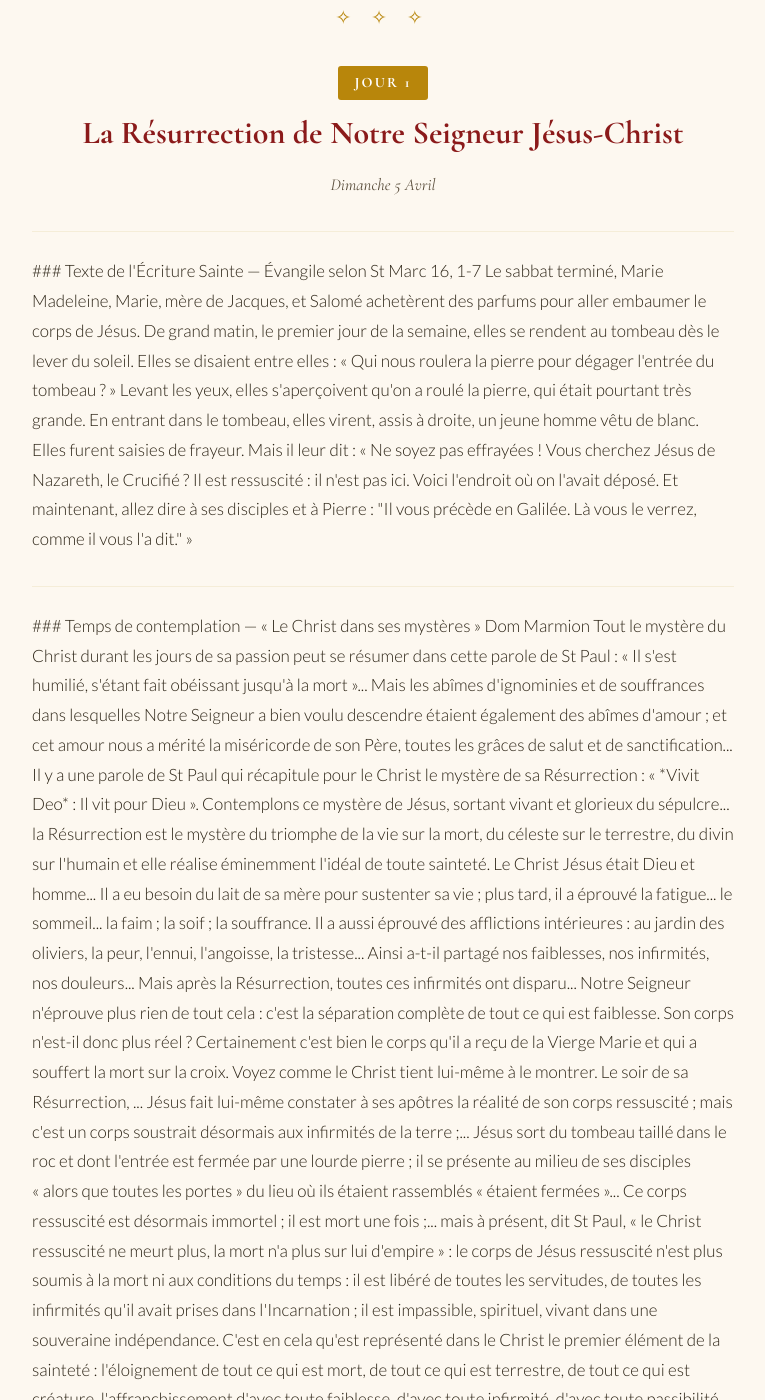
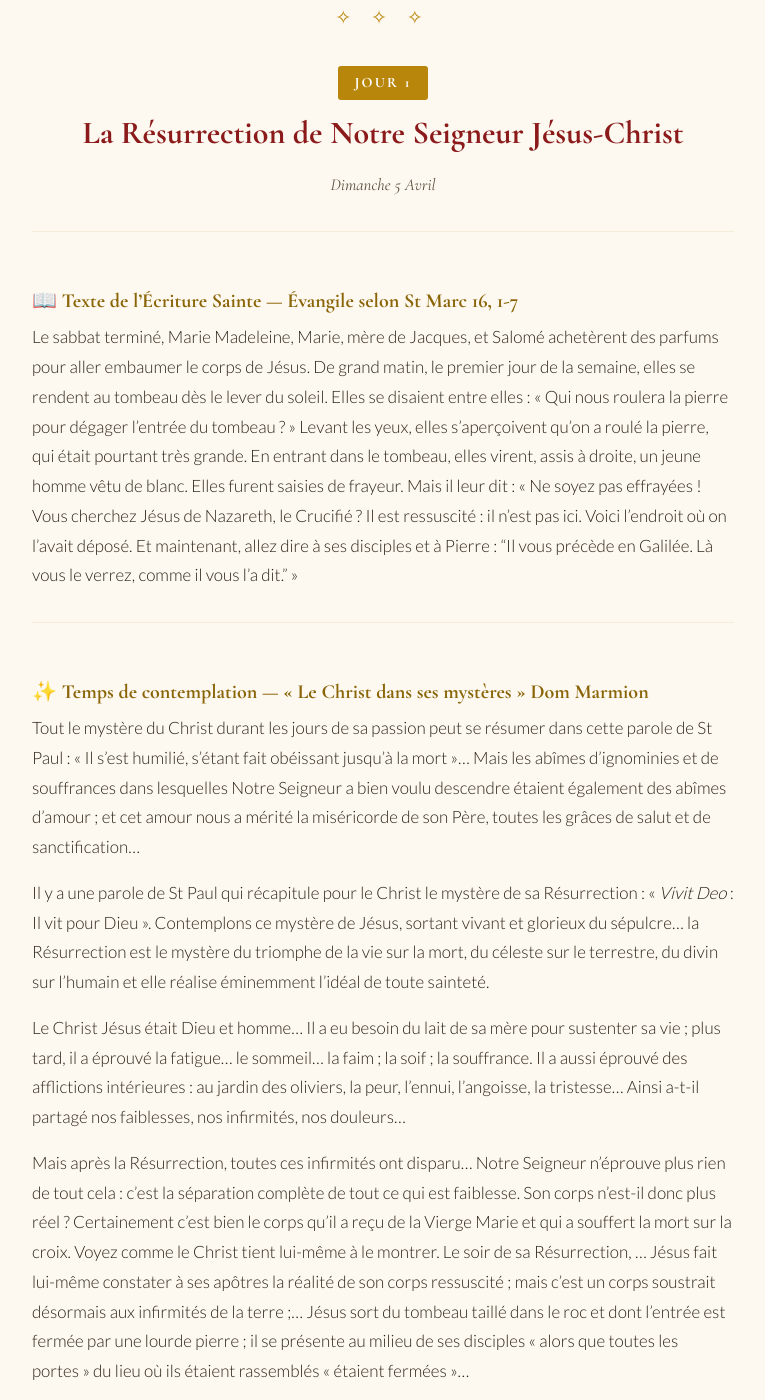
Before and after one commit to benoitvillage-84/Parcours-Resurrexit, a Jekyll site: the page built from jours/jour-1.md, in a window 1280 px wide and 1400 px high, scrolled down 626 px. Shown: the whole window, without its empty margins (257-1022 px from the left). Built offline with Jekyll 4.4.1, drawn with Linux system fonts in a browser that asks for light colours; some of the changed text lies outside the part shown.

Commit message:
Ajoute markdown=1 sur les sections de jour-1 pour activer le rendu Kramdown
Co-Authored-By: Claude Opus 4.6 (1M context) <noreply@anthropic.com>

```diff
--- a/jours/jour-1.md
+++ b/jours/jour-1.md
@@ -12,7 +12,7 @@ semaine_resume: "Cette premi\u00E8re semaine nous fait entrer dans le myst\u00E8
 semaine_priere: "Acte d'Amour du saint Cur\u00E9 d'Ars"
 ---
 
-<section class="section-bible">
+<section class="section-bible" markdown="1">
 
 ### Texte de l'&Eacute;criture Sainte &mdash; &Eacute;vangile selon St Marc 16, 1-7
 
@@ -20,7 +20,7 @@ Le sabbat termin&eacute;, Marie Madeleine, Marie, m&egrave;re de Jacques, et Sal
 
 </section>
 
-<section class="section-contemplation">
+<section class="section-contemplation" markdown="1">
 
 ### Temps de contemplation &mdash; &laquo;&nbsp;Le Christ dans ses myst&egrave;res&nbsp;&raquo; Dom Marmion
 
@@ -40,7 +40,7 @@ C'est en cela qu'est repr&eacute;sent&eacute; dans le Christ le premier &eacute;
 
 </section>
 
-<section class="section-reflexions">
+<section class="section-reflexions" markdown="1">
 
 ### R&eacute;flexions pour ma vie
 
@@ -48,7 +48,7 @@ Est-ce que je crois que le Christ est r&eacute;ellement sorti, vivant, du tombea
 
 </section>
 
-<section class="section-resolution">
+<section class="section-resolution" markdown="1">
 
 ### R&eacute;solution du jour
 
@@ -56,7 +56,7 @@ Je me fixe un temps de pri&egrave;re et d'adoration pour contempler la profondeu
 
 </section>
 
-<section class="section-priere">
+<section class="section-priere" markdown="1">
 
 ### Pri&egrave;re : Acte d'Amour du saint Cur&eacute; d'Ars (XIX<sup>e</sup> si&egrave;cle)
 
```
